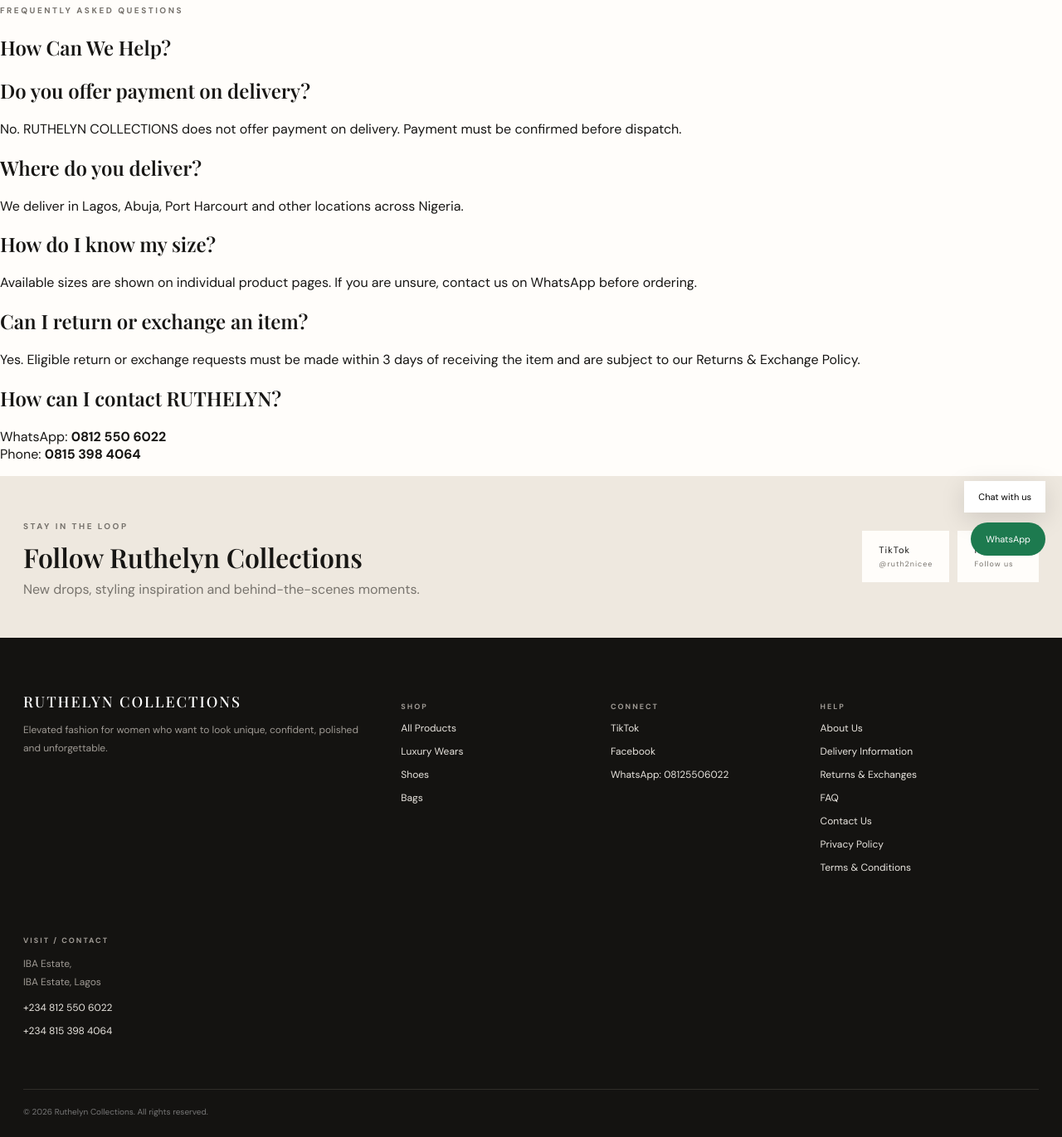
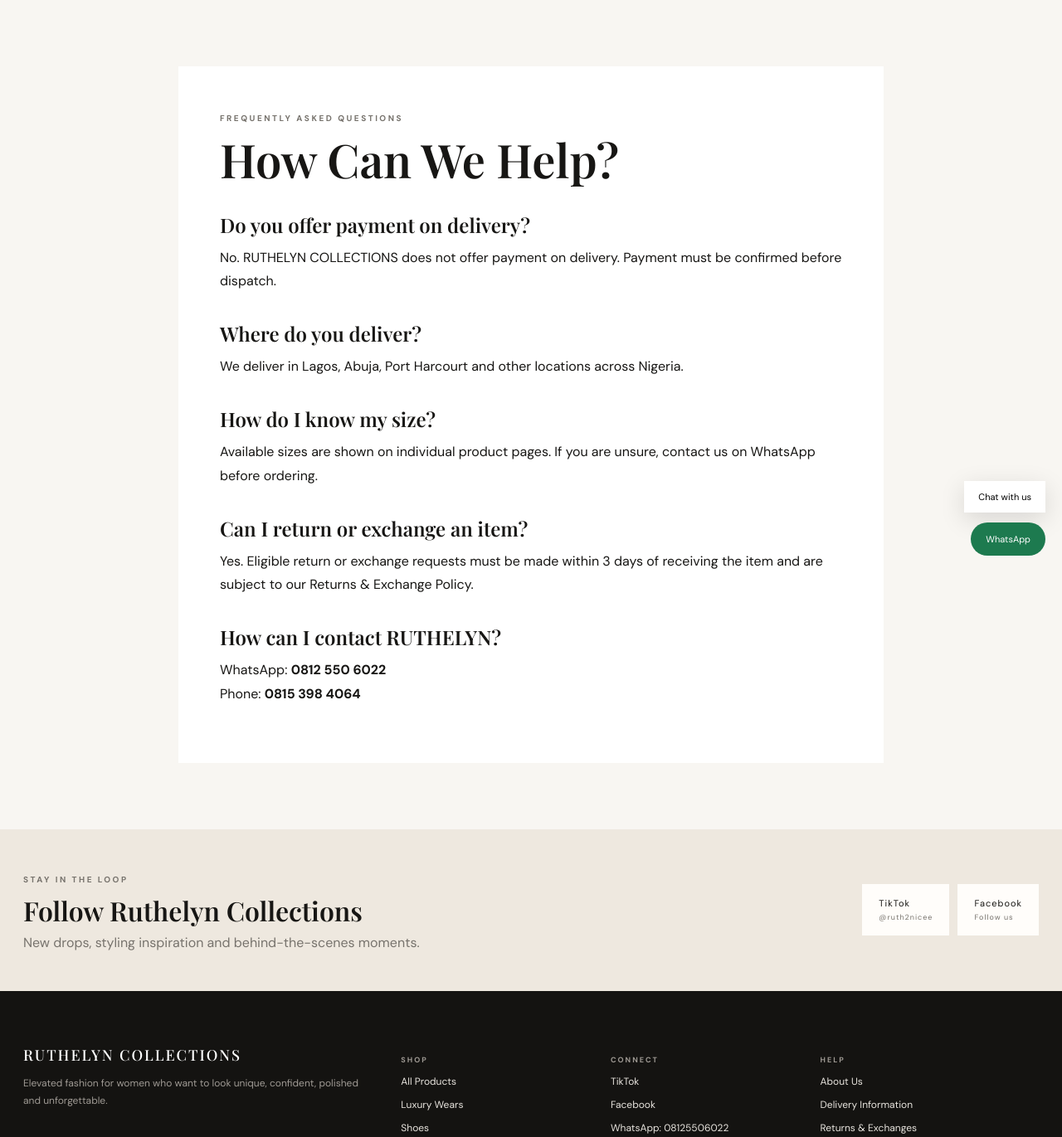
Before and after one commit to onosprosper/RUTHELYN-WEB, a Flask app: page /faq in a window 1280 px wide. Shown: the part 110-1481 px from the top of the page at 83% size. Run offline with Flask 3, Linux system fonts and the light colour scheme; parts of the project's set-up code (start-up, migrations or seed data) failed here and were passed over; some libraries are stand-ins or nearby versions.

Commit message:
Add styles for policy page layout and design
Added styles for customer trust and policy pages.

```diff
--- a/static/style.css
+++ b/static/style.css
@@ -7,3 +7,51 @@
 @media(max-width:900px){.header-inner{grid-template-columns:auto 1fr auto}.menu-toggle{display:block}.main-nav{display:none;position:absolute;left:0;right:0;top:79px;background:var(--paper);padding:25px;flex-direction:column;box-shadow:0 15px 30px #0001}.nav-open .main-nav{display:flex}.brand{justify-self:center}.hero{grid-template-columns:1fr;min-height:auto;padding-top:45px}.hero-visual{height:430px}.category-grid{grid-template-columns:repeat(2,1fr)}.product-grid{grid-template-columns:repeat(2,1fr)}.editorial{grid-template-columns:1fr}.editorial-image{min-height:400px}.social-strip{flex-direction:column;align-items:flex-start}.footer-grid{grid-template-columns:1fr 1fr}.product-page{grid-template-columns:1fr;gap:30px}.product-gallery{max-height:700px}.shop-filter{grid-template-columns:1fr 160px}.shop-filter .btn{grid-column:1/-1}.header-actions{gap:10px}.hero h1{font-size:64px}.section-heading h2{font-size:38px}}
 @media(max-width:560px){.header-inner{padding:10px 15px}.brand img{width:40px;height:40px}.brand b{font-size:14px}.header-actions a:first-child{display:none}.hero{padding:35px 18px}.hero h1{font-size:53px;letter-spacing:-2px}.hero-visual{height:350px}.hero-buttons{flex-direction:column;align-items:flex-start}.section{padding:65px 18px}.section-heading{align-items:flex-start;gap:15px;flex-direction:column}.category-grid,.product-grid{grid-template-columns:1fr 1fr;gap:10px}.category-tile{min-height:260px;padding:16px}.category-tile h3{font-size:20px}.newsletter h2{font-size:34px}.social-links{width:100%;flex-direction:column}.footer-grid{grid-template-columns:1fr}.shop-hero{padding:65px 20px}.shop-hero h1{font-size:52px}.shop-filter{grid-template-columns:1fr}.product-detail h1{font-size:42px}.confirmation h1{font-size:43px}.chat-panel{right:10px;left:10px;width:auto}.whatsapp-float{right:12px;bottom:12px}.chat-trigger{right:12px;bottom:64px}}
 .home-video-section{max-width:1320px;margin:auto;padding:90px 28px 30px}.home-video-heading{display:flex;justify-content:space-between;align-items:end;gap:40px;margin-bottom:34px}.home-video-heading h2{font-size:44px;margin:9px 0 0}.home-video-heading p{max-width:420px;color:var(--muted);line-height:1.7;margin:0}.home-video-wrap{background:var(--cream);overflow:hidden}.home-video{display:block;width:100%;max-height:720px;aspect-ratio:16/9;object-fit:cover;background:#111}@media(max-width:900px){.home-video-heading{align-items:flex-start;flex-direction:column;gap:15px}.home-video-heading h2{font-size:38px}}@media(max-width:560px){.home-video-section{padding:65px 18px 20px}.home-video-heading h2{font-size:34px}.home-video{aspect-ratio:16/9}}
+/* ========================================
+   CUSTOMER TRUST / POLICY PAGES
+======================================== */
+
+.policy-page {
+  padding: 80px 6%;
+  background: #f8f6f2;
+  min-height: 60vh;
+}
+
+.policy-wrap {
+  max-width: 850px;
+  margin: 0 auto;
+  background: #fff;
+  padding: 50px;
+}
+
+.policy-wrap h1 {
+  font-family: "Playfair Display", serif;
+  font-size: clamp(34px, 5vw, 56px);
+  line-height: 1.1;
+  margin: 10px 0 30px;
+}
+
+.policy-wrap h2 {
+  font-family: "Playfair Display", serif;
+  font-size: 24px;
+  margin: 32px 0 10px;
+}
+
+.policy-wrap p {
+  line-height: 1.8;
+  margin: 0 0 18px;
+}
+
+.policy-wrap a {
+  color: inherit;
+}
+
+@media (max-width: 600px) {
+  .policy-page {
+    padding: 45px 5%;
+  }
+
+  .policy-wrap {
+    padding: 30px 22px;
+  }
+}
```
